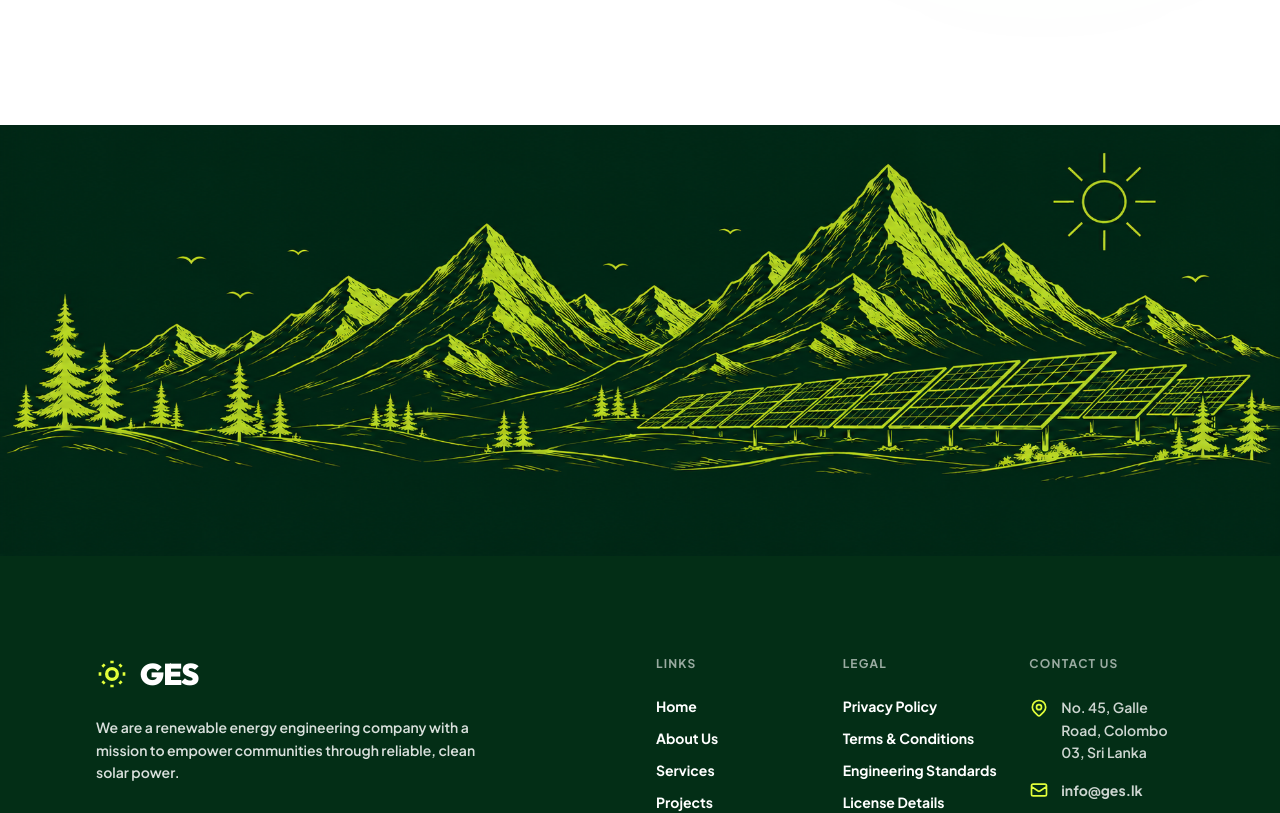
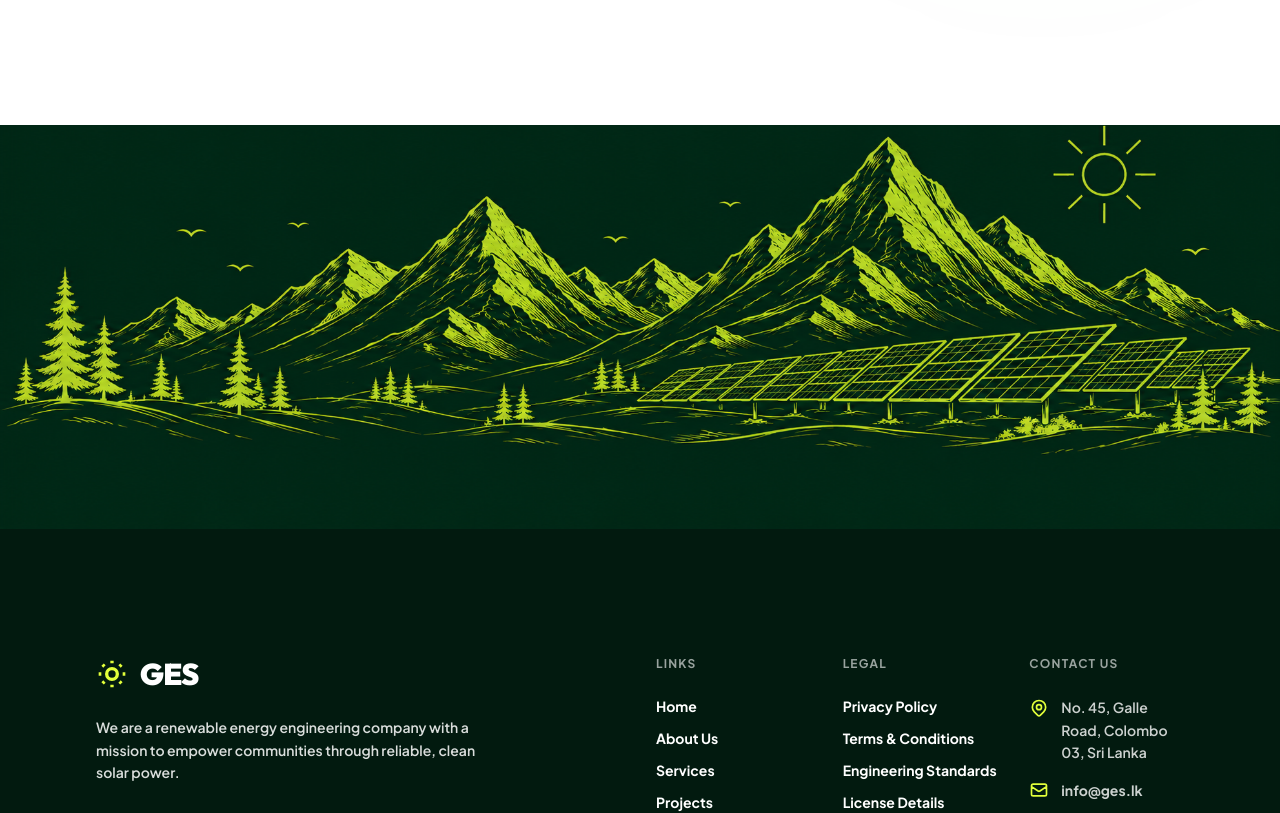
Before and after one commit to mss879/ges.lk, a Next.js app: page / in a window 1280 px wide. Shown: the part 3100-3913 px from the top of the page. Built offline with nearby package versions, Linux system fonts and the light colour scheme.

Commit message:
feat: crop footer skyline to center -40% and match background-color exactly to #021a0f

```diff
--- a/src/app/page.tsx
+++ b/src/app/page.tsx
@@ -1506,9 +1506,9 @@ export default function Home() {
         style={{
           backgroundImage: 'url("/footer-1.png")',
           backgroundSize: '100% auto',
-          backgroundPosition: 'center -30%',
+          backgroundPosition: 'center -40%',
           backgroundRepeat: 'no-repeat',
-          backgroundColor: '#032e16'
+          backgroundColor: '#021a0f'
         }}
       >
         <div className="max-w-[1360px] mx-auto">
```
